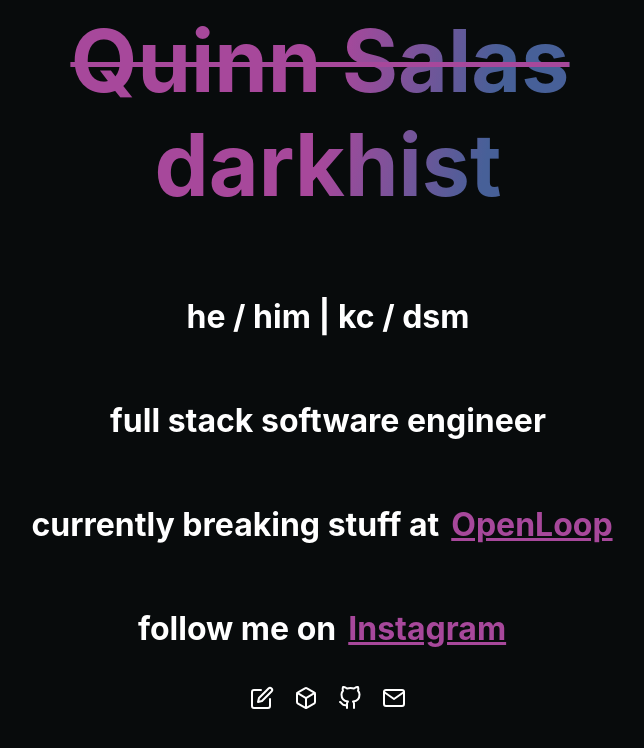
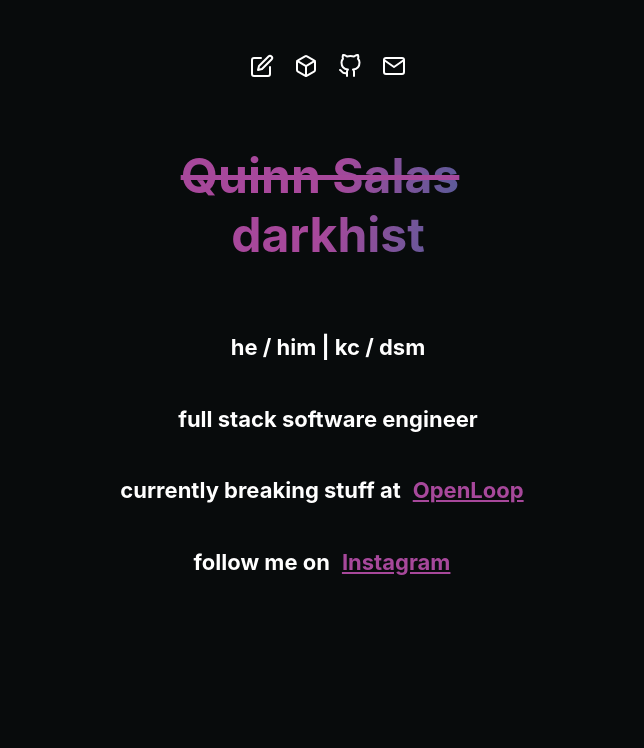
Before and after one commit to darkhist/darkhist.me, a Next.js app: page / in a window 1280 px wide. Shown: the top 748 px of the page, without its empty margins (312-956 px from the left). Built offline with nearby package versions, Linux system fonts and the light colour scheme; a web font is replaced by a local one.

Commit message:
feat(style): projects pg

```diff
--- a/components/Layout.js
+++ b/components/Layout.js
@@ -18,10 +18,11 @@ const Layout = ({ children, home }) => (
       />
     </Head>
 
+    <header>
+      <Nav home={home} />
+    </header>
+
     <main>{children}</main>
-    <footer>
-      <Nav home={home} />
-    </footer>
   </div>
 );
 
--- a/styles/globals.css
+++ b/styles/globals.css
@@ -18,6 +18,7 @@ body {
   margin: 0;
   font-family: 'Inter', -apple-system, BlinkMacSystemFont, Helvetica Neue, sans-serif;
   font-feature-settings: 'zero';
+  font-weight: bold;
   background-color: #080b0c;
   color: white;
   min-height: 100%;
--- a/styles/home.module.css
+++ b/styles/home.module.css
@@ -3,7 +3,7 @@
   flex-direction: column;
   width: 85vw;
   justify-content: center;
-  margin: 0;
+  margin: 2rem 1rem;
 }
 
 .title {
@@ -78,10 +78,6 @@
     width: 75vw;
   }
 
-  .title {
-    font-size: 86px;
-  }
-
   .title:hover {
     animation: rainbow-text-simple-animation 1s ease-in forwards;
     cursor: pointer;
@@ -94,7 +90,7 @@
   }
 
   .link {
-    font-size: 32px;
+    font-size: 22px;
     padding: 0 12px;
   }
 
@@ -137,7 +133,7 @@
     flex-direction: column;
     justify-content: center;
     margin: 0 auto;
-    font-size: 32px;
+    font-size: 22px;
   }
 
   .section {
--- /dev/null
+++ b/styles/project.module.css
@@ -0,0 +1,26 @@
+.title {
+  display: flex;
+  flex-direction: row;
+  justify-content: center;
+  text-decoration: underline;
+  text-decoration-color: #a7489b;
+}
+
+.content {
+  font-size: 22px;
+  color: #a7489b;
+  display: flex;
+  flex-direction: row;
+  justify-content: left;
+}
+
+.date {
+  color: white;
+}
+
+.description {
+  font-size: 22px;
+}
+
+@media screen and (min-width: 768px) {
+}
--- a/styles/projects.module.css
+++ b/styles/projects.module.css
@@ -1,36 +1,72 @@
+.wrapper {
+  display: flex;
+  flex-direction: column;
+  width: 85vw;
+  justify-content: left;
+  margin: 0;
+}
+
 .list {
   display: grid;
-  grid-template-columns: repeat(3, 15vw);
 }
 
-.title {
-  font-size: 48px;
-  text-align: center;
-  margin: 2rem auto;
+.selectedWorks {
+  display: flex;
+  flex-direction: row;
+  justify-content: center;
+  font-size: 36px;
+  text-align: left;
+  background-color: #a7489b;
+
+  /* Create the gradient. */
+  background-image: linear-gradient(
+    100deg,
+    #476098 16.666%,
+    #a7489b 16.666%,
+    #a7489b 33.333%,
+    #a7489b 33.333%,
+    #a7489b 50%,
+    #a7489b 50%,
+    #476098 66.666%,
+    #476098 66.666%,
+    #476098 83.333%,
+    #a7489b 83.333%
+  );
+
+  /* Set the background size and repeat properties. */
+  background-size: 100%;
+  background-repeat: repeat;
+
+  /* Use the text as a mask for the background. */
+  /* This will show the gradient as a text color rather than element bg. */
+  -webkit-background-clip: text;
+  -webkit-text-fill-color: transparent;
+
+  /* Animate the text when loading the element. */
+  /* This animates it on page load and when hovering out. */
+}
+
+.list > li {
+  list-style-type: none;
 }
 
 @media screen and (min-width: 768px) {
-  .title {
-    font-size: 24px;
-    margin: 4rem auto;
+  .wrapper {
+    flex-direction: column;
+    color: white;
+    height: 75vh;
+    width: 55vw;
+  }
+
+  .selectedWorks {
+    margin: 2rem auto;
   }
 
   .list {
-    margin: 0;
-  }
-
-  .projectTitle {
-    font-size: 36px;
-    font-weight: bold;
+    display: grid;
+    grid-template-columns: repeat(3, 1fr);
+    column-gap: 4rem;
+    row-gap: 25px;
+    margin: 0 auto 6rem 0;
   }
 }
-
-.list {
-  margin: 0;
-  padding: 0;
-  list-style-type: none;
-}
-
-.list > li {
-  padding: 0 0 2rem 0;
-}
```
Also changed, not shown: components/Project.js (+4 -21 lines), pages/projects.js (+7 -16 lines).
